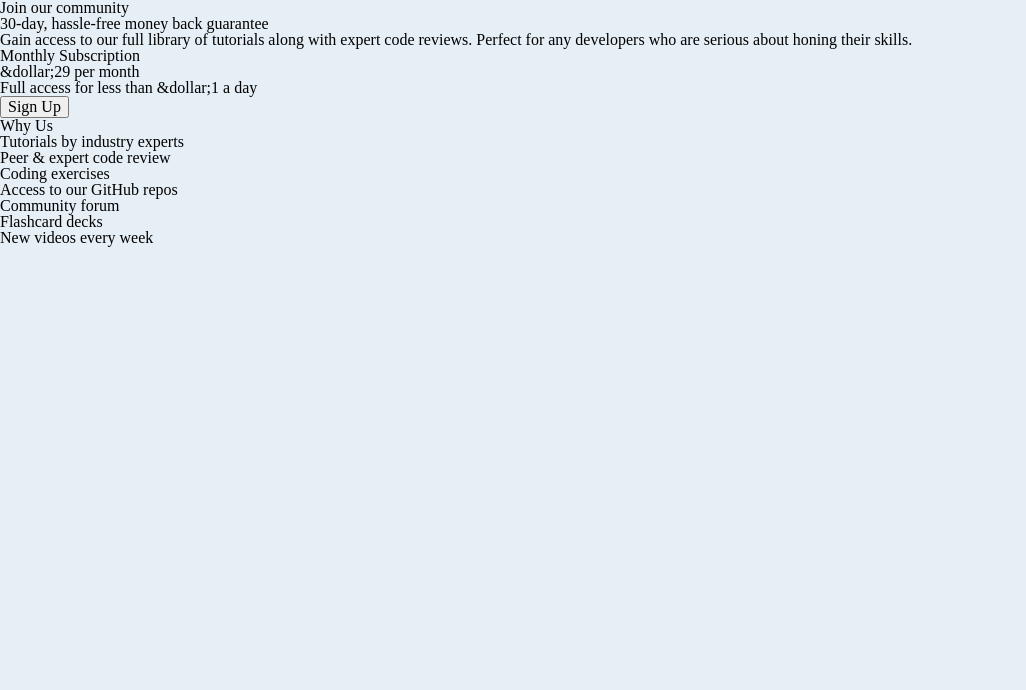
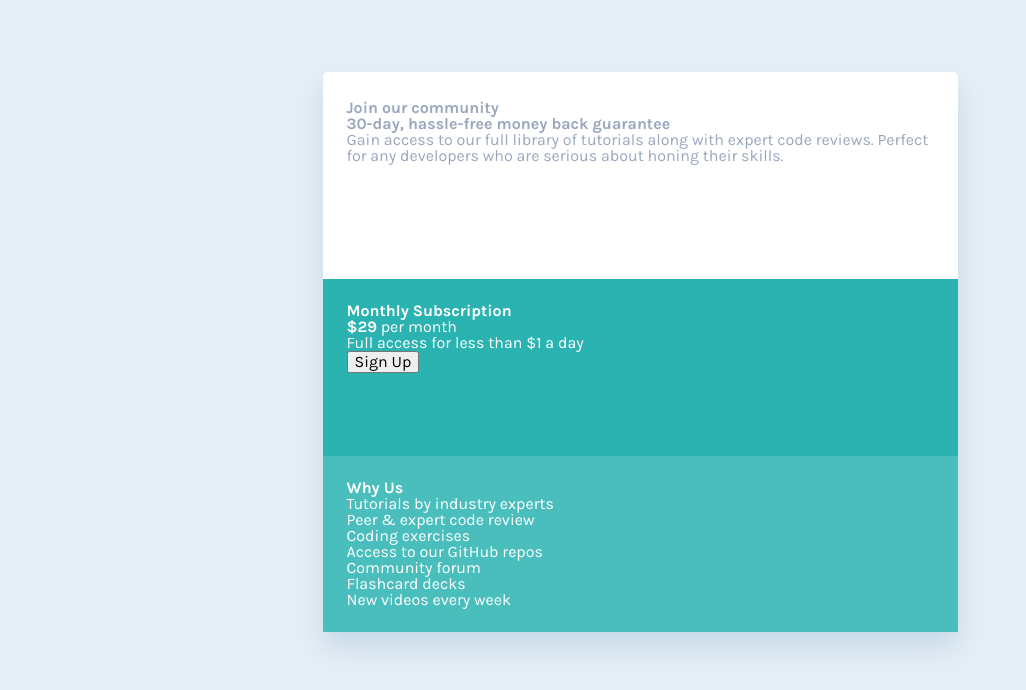
Before and after one commit to miguelzaga/single-price-grid-component, a React (Vite) app: page / in a window 1280 px wide. Shown: the top 690 px of the page, without its empty margins (0-1026 px from the left). Built offline with nearby package versions, Linux system fonts and the light colour scheme.

Commit message:
add typography and style grid

```diff
--- a/src/App.js
+++ b/src/App.js
@@ -3,35 +3,41 @@ import { useState } from "react";
 function App() {
   return (
     <section className="component">
-      <div>
-        <h1>Join our community</h1>
-        <h2>30-day, hassle-free money back guarantee</h2>
-        <p>
+      <div className="component__grid">
+        <div className="component__card component__card-1">
+          <h1 className="component__">Join our community</h1>
+          <h2 className="component__">
+            30-day, hassle-free money back guarantee
+          </h2>
+          <p className="component__">
             Gain access to our full library of tutorials along with expert code
-          reviews. Perfect for any developers who are serious about honing their
-          skills.
+            reviews. Perfect for any developers who are serious about honing
+            their skills.
           </p>
         </div>
 
-      <div>
-        <h2> Monthly Subscription</h2>{" "}
-        <p>
-          <b>&dollar;29</b> per month
+        <div className="component__card component__card-2">
+          <h2 className="component__"> Monthly Subscription</h2>{" "}
+          <p className="component__">
+            <b className="component__">&#36;29</b> per month
           </p>
-        <p> Full access for less than &dollar;1 a day</p>
-        <button> Sign Up</button>
+          <p className="component__"> Full access for less than &#36;1 a day</p>
+          <button className="component__"> Sign Up</button>
         </div>
-      <div>
-        <h2>Why Us</h2>
-        <ul>
-          <li>Tutorials by industry experts</li>
-          <li>Peer &amp; expert code review</li>
-          <li>Coding exercises</li>
-          <li>Access to our GitHub repos</li>
-          <li>Community forum</li>
-          <li>Flashcard decks </li>
-          <li>New videos every week</li>
+
+        <div className="component__card component__card-3">
+          <h2 className="component__">Why Us</h2>
+          <ul className="component__">
+            <li className="component__">Tutorials by industry experts</li>
+            <li className="component__">Peer &amp; expert code review</li>
+            <li className="component__">Coding exercises</li>
+            <li className="component__">Access to our GitHub repos</li>
+            <li className="component__">Community forum</li>
+            <li className="component__">Flashcard decks </li>
+            <li className="component__">New videos every week</li>
           </ul>
+          <div className="opaque-bg"></div>
+        </div>
       </div>
     </section>
   );
--- a/src/scss/02-base/_typography.scss
+++ b/src/scss/02-base/_typography.scss
@@ -1 +1,16 @@
 @use "./../01-abstracts/" as *;
+
+@import url("https://fonts.googleapis.com/css2?family=Karla:wght@400;700&display=swap");
+
+body {
+  font-family: "Karla", sans-serif;
+  font-weight: normal;
+  color: $gray;
+}
+
+h1,
+h2,
+h3,
+b {
+  font-weight: bold;
+}
--- a/src/scss/05-components/_component.scss
+++ b/src/scss/05-components/_component.scss
@@ -1 +1,38 @@
 @use "./../01-abstracts/" as *;
+
+.component {
+  padding: 72px 32px 62px;
+
+  &__grid {
+    display: grid;
+    grid-template-rows: 267fr 228fr 227fr;
+    grid-template-columns: 1fr;
+    max-width: 635px;
+    margin: auto;
+    background: #ffffff;
+    box-shadow: 0px 15px 30px rgba(0, 81, 171, 0.148847);
+    border-radius: 5px;
+  }
+
+  &__card {
+    padding: 24px;
+    grid-column: 1;
+    position: relative;
+
+    &-1 {
+      padding-top: 28px;
+      grid-row: 1 / 2;
+    }
+
+    &-2 {
+      background-color: $dark-green;
+      grid-row: 2 / 4;
+      color: white;
+    }
+
+    &-3 {
+      grid-row: 3 / 4;
+      color: white;
+    }
+  }
+}
--- a/src/scss/06-utils/_index.scss
+++ b/src/scss/06-utils/_index.scss
@@ -1 +1 @@
-//@forward "utils";
+@forward "utils";
--- /dev/null
+++ b/src/scss/06-utils/_utils.scss
@@ -0,0 +1,10 @@
+.opaque-bg {
+  position: absolute;
+  top: 0;
+  right: 0;
+  bottom: 0;
+  left: 0;
+  background: #ffffff;
+  mix-blend-mode: normal;
+  opacity: 0.15;
+}
--- a/src/scss/style.scss
+++ b/src/scss/style.scss
@@ -1,5 +1,5 @@
 @forward "02-base";
 //@forward "03-objects";
 //@forward "04-globals";
-//@forward "05-components";
-//@forward "06-utils";
+@forward "05-components";
+@forward "06-utils";
```
Lines whose indentation alone changed are shown as unchanged.
